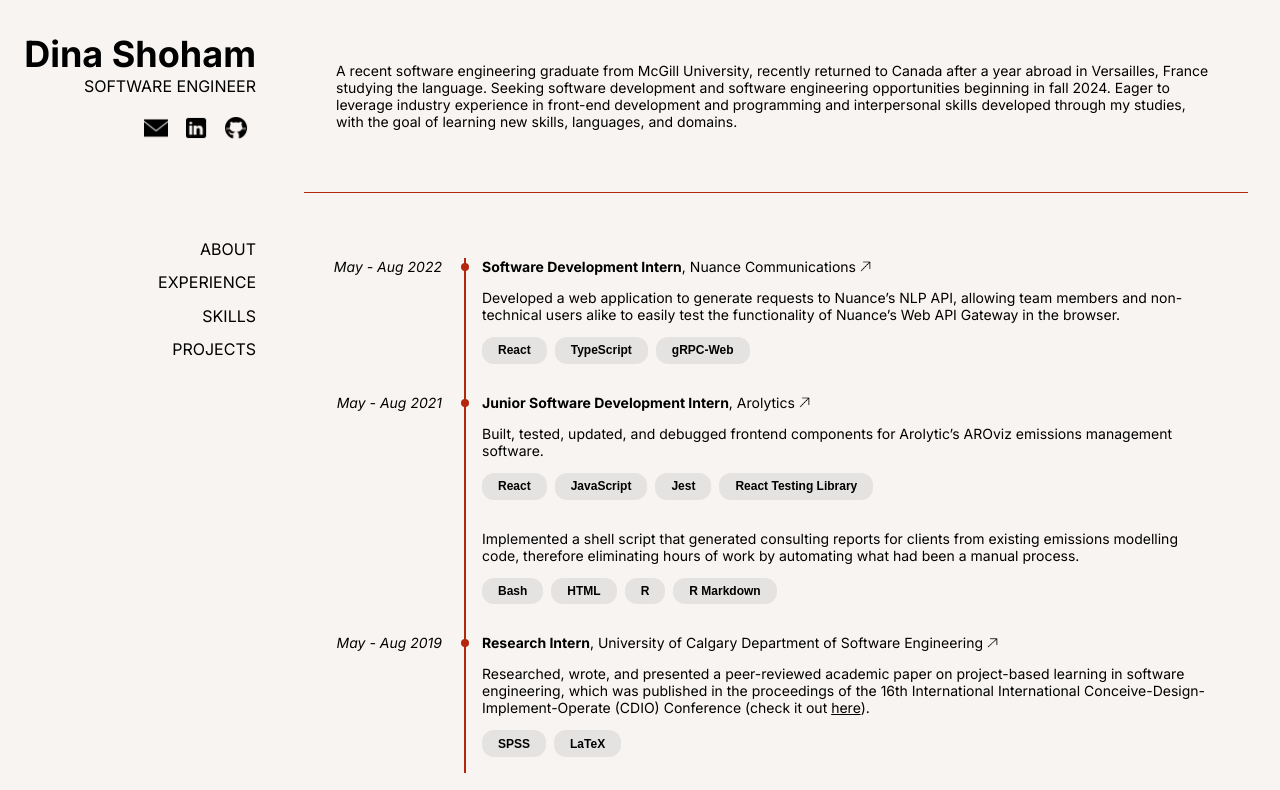
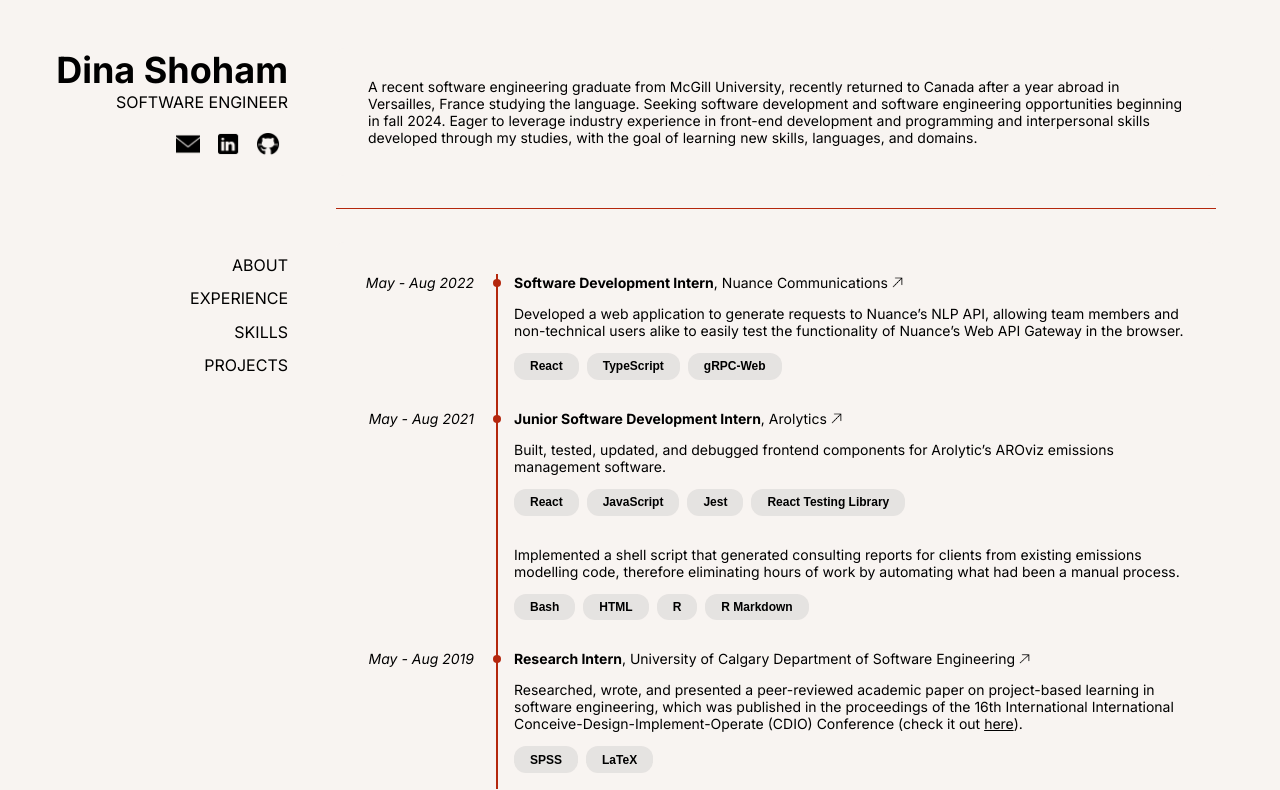
Before and after one commit to dina-shoham/personal-website, a Vue app: page / in a window 1280 px wide. Shown: the top 790 px of the page. Built offline with nearby package versions, Linux system fonts and the light colour scheme.

Commit message:
just resetting max width of app

```diff
--- a/src/assets/main.css
+++ b/src/assets/main.css
@@ -25,7 +25,7 @@ body {
 }
 
 #app {
-  max-width: 1280px;
+  max-width: 1900px;
   margin: 0px;
   padding: 1rem 0rem;
   font-weight: 400;
@@ -79,9 +79,9 @@ p {
 }
 
 @media only screen and (min-width: 768px) {
-  /* #app {
+  #app {
     padding: 2rem;
-  } */
+  }
 
   .container {
     padding: 1rem 2rem 1rem 2rem;
```
Also changed, not shown: 4 other files (tests, documents, lock files or other folders).
